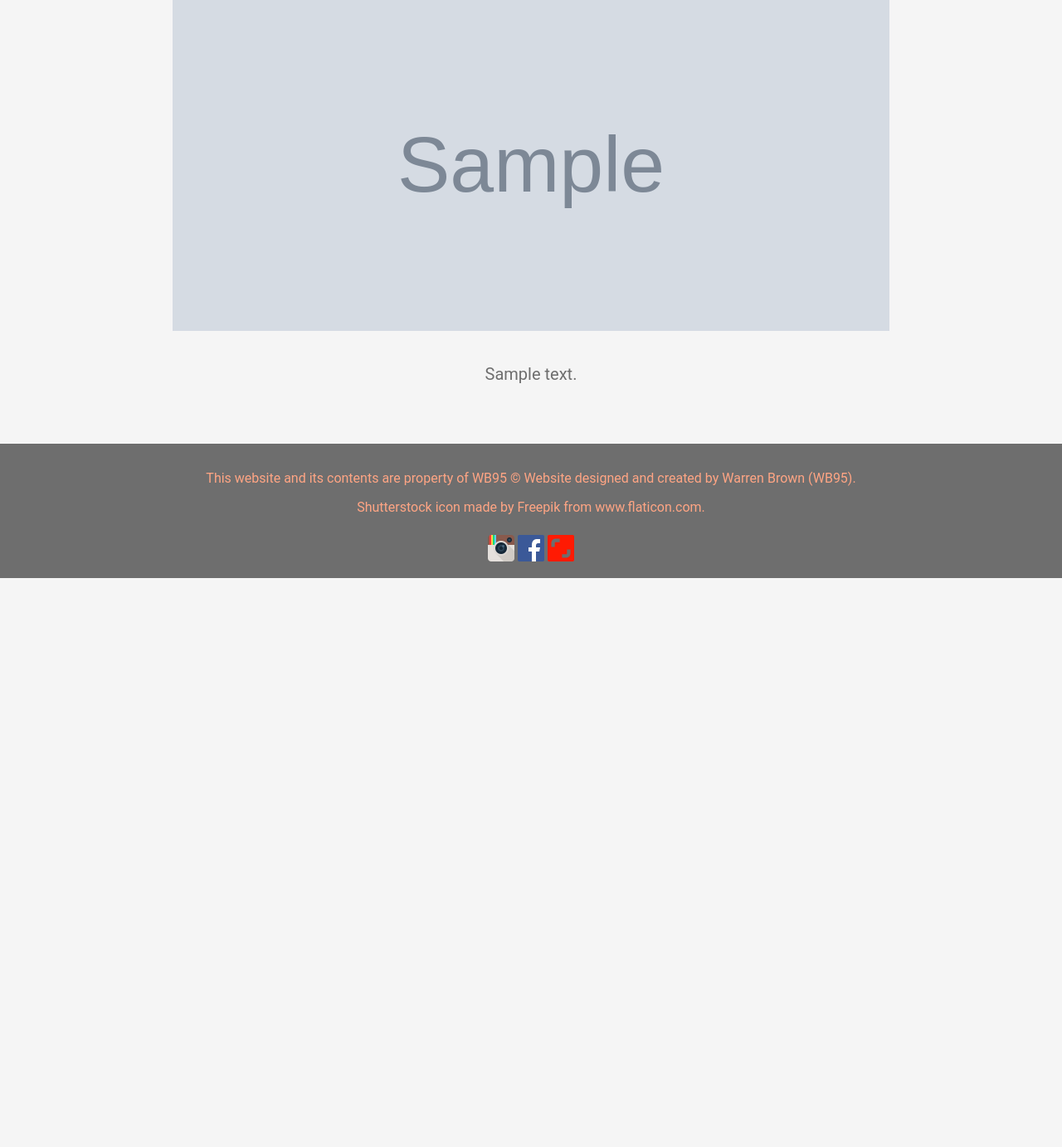
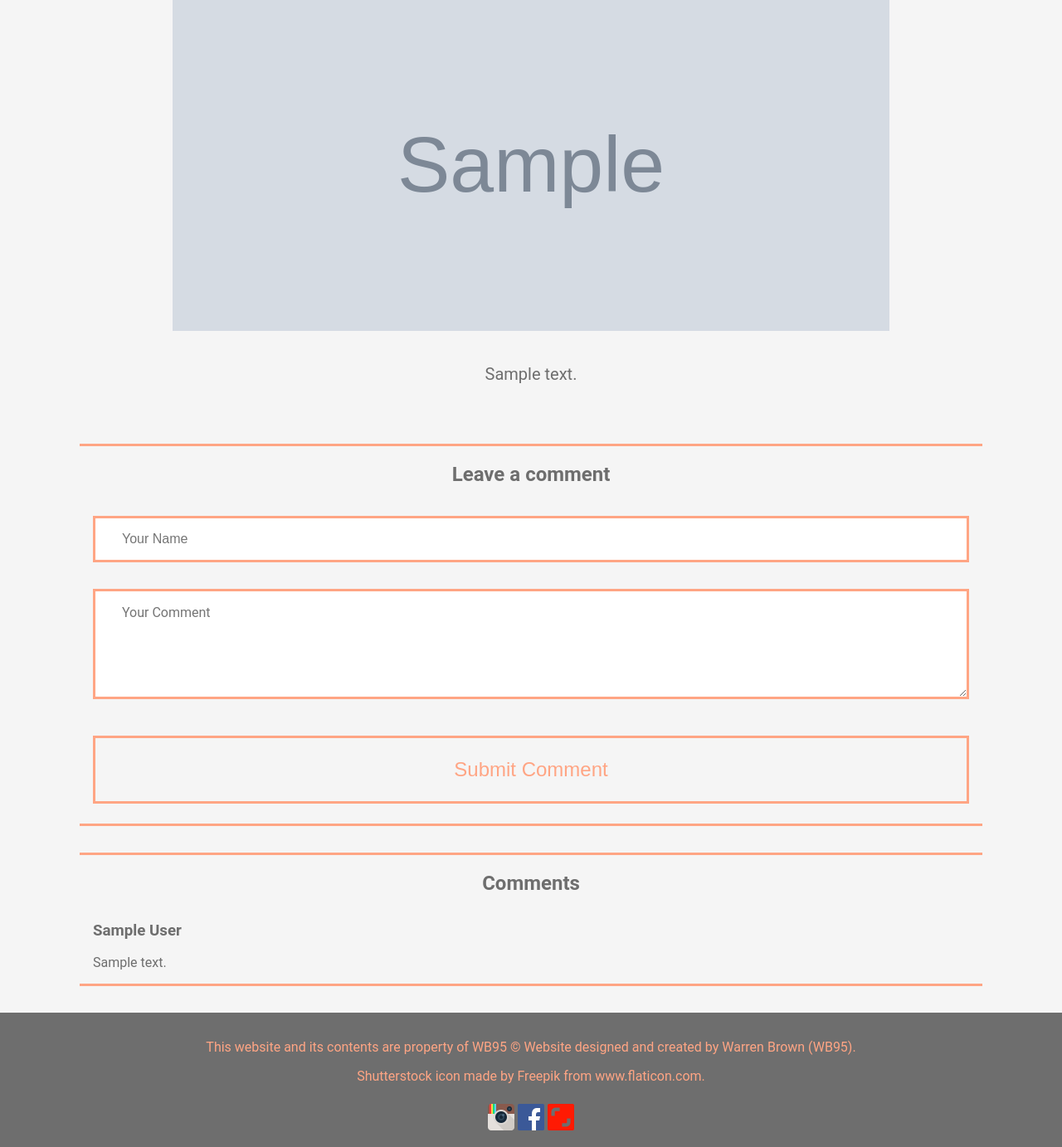
Before and after one commit to warrenb95/wb95DjangoApp, a Django app: a page that uses blog/templates/blog/photographyDetail.html in a window 1280 px wide. Shown: the part 762-2145 px from the top of the page at 83% size. Before the commit the page ends 1459 px from the top, so only its background shows below. Run offline with Django 3.2, Linux system fonts and the light colour scheme; tables that the repository leaves empty hold one stand-in row (values such as "Sample post"); grey boxes marked "Sample" are stand-in pictures.

Commit message:
Comment on posts
Also cleaned up the str returns for the models to make it easier to view in admin

```diff
--- a/blog/admin.py
+++ b/blog/admin.py
@@ -1,5 +1,6 @@
 from django.contrib import admin
-from .models import BlogPost, PostSection
+from .models import BlogPost, PostSection, Comment
 
 admin.site.register(BlogPost)
 admin.site.register(PostSection)
+admin.site.register(Comment)
--- a/blog/forms.py
+++ b/blog/forms.py
@@ -2,6 +2,15 @@ from django import forms
 from . import models
 
 class Comment(forms.ModelForm):
+
 	class Meta:
 		model = models.Comment
 		fields = ['author', 'comment']
+		widgets = {
+			'author':forms.TextInput(attrs = {'placeholder' : 'Your Name'}),
+			'comment':forms.Textarea(attrs = {'placeholder' : 'Your Comment', 'rows' : 5, 'class' : 'form_style' }),
+		}
+		labels = {
+			'author' : (''),
+			'comment' : ('')
+		}
--- a/blog/models.py
+++ b/blog/models.py
@@ -19,7 +19,7 @@ class PostSection(models.Model):
 	text2 = models.TextField(blank=True, null=True)
 
 	def __str__(self):
-		return self.post.title
+		return self.post.title + ' - PK: ' + str(self.pk)
 
 
 class Comment(models.Model):
@@ -28,4 +28,4 @@ class Comment(models.Model):
 	comment = models.TextField()
 
 	def __str__(self):
-		return self.post.title
+		return self.post.title + ' - Author: ' + self.author
--- a/blog/static/blog/css/detail.css
+++ b/blog/static/blog/css/detail.css
@@ -47,6 +47,18 @@
     font-size: 1.25em;
     text-align: center;
 }
+
+.form_style {
+    font-family: 'Roboto', sans-serif;
+}
+
+.comment {
+    width: auto;
+    margin: 1em;
+    margin-top: 2em;
+    text-align: left;
+}
+
 /*####################################################*/
 
 /* RESPONSIVENESS */
--- a/blog/templates/blog/photographyDetail.html
+++ b/blog/templates/blog/photographyDetail.html
@@ -4,6 +4,7 @@
 {% load static%}
 
 {% block styles %}
+	<link rel="stylesheet" type="text/css" href="{% static 'photography/css/contact.css' %}">
 	<link rel="stylesheet" type="text/css" href="{% static 'blog/css/detail.css' %}">
 {% endblock styles %}
 
@@ -33,24 +34,24 @@
 
 		<section>
 
-			{% for sect in sections %}
+			{% for section in post.section.all %}
 				<div>
 
-		                {% if sect.text1 %}
+	                {% if section.text1 %}
 	                	<div class="text_container">
-		                		<p>{{sect.text1}}</p>
+	                		<p>{{section.text1}}</p>
 	                	</div>
 	                {% endif %}
 
-		                {% if sect.image %}
+	                {% if section.image %}
 	                	<div class="image_container">
-		                		<img src="{{sect.image.url}}">
+	                		<img src="{{section.image.url}}">
 	                	</div>
 	                {% endif %}
 
-		                {% if sect.text2 %}
+	                {% if section.text2 %}
 	                	<div class="text_container">
-		                		<p>{{sect.text2}}</p>
+	                		<p>{{section.text2}}</p>
 	                	</div>
 	                {% endif %}
 
@@ -59,5 +60,29 @@
 
 		</section>
 
+		<section class="desc">
+			<h2>Leave a comment</h2>
+			<form id="form" action="{% url 'blog:post' post.slug %}" method="post">
+				{% csrf_token %}
+				{{form}}
+				<input type="submit" value="Submit Comment">
+			</form>
+		</section>
+
+		<section class="desc">
+			<h2>Comments</h2>
+			{% if post.comment.all %}
+				{% for comment in post.comment.all %}
+					<div id={{comment.pk}} class="comment">
+						<h3>{{comment.author}}</h3>
+
+						<p>{{comment.comment}}</p>
+					</div>
+				{% endfor %}
+			{% else %}
+				<h3>There are no comments. Feel free to add one :)</h3>
+			{% endif %}
+		</section>
+
 	</main>
 {% endblock content %}
--- a/blog/views.py
+++ b/blog/views.py
@@ -1,6 +1,7 @@
-from django.shortcuts import render
+from django.shortcuts import render, redirect
 from django.http import HttpResponse
 from .models import BlogPost
+from .forms import Comment
 
 def photography(request):
 
@@ -17,11 +18,23 @@ def photographyPost(request, post_slug):
 
 	blogPost = BlogPost.objects.get(slug = post_slug)
 
-	comments = blogPost.comment.all()
+	if request.method == 'POST':
+		form = Comment(request.POST)
+
+		if form.is_valid():
+			com = form.save(commit=False)
+			com.post_id = blogPost.pk
+			com.save()
+
+			return redirect('blog:post', blogPost.slug)
+
+	else:
+		form = Comment()
 
 	params = {
 		'post': blogPost,
-		'sections': blogPost.section.all(),
+		'title': blogPost.title,
+		'form': form,
 		'meta_desc' : "wb95 blog post."
 	}
 
```
Lines whose indentation alone changed are shown as unchanged.
